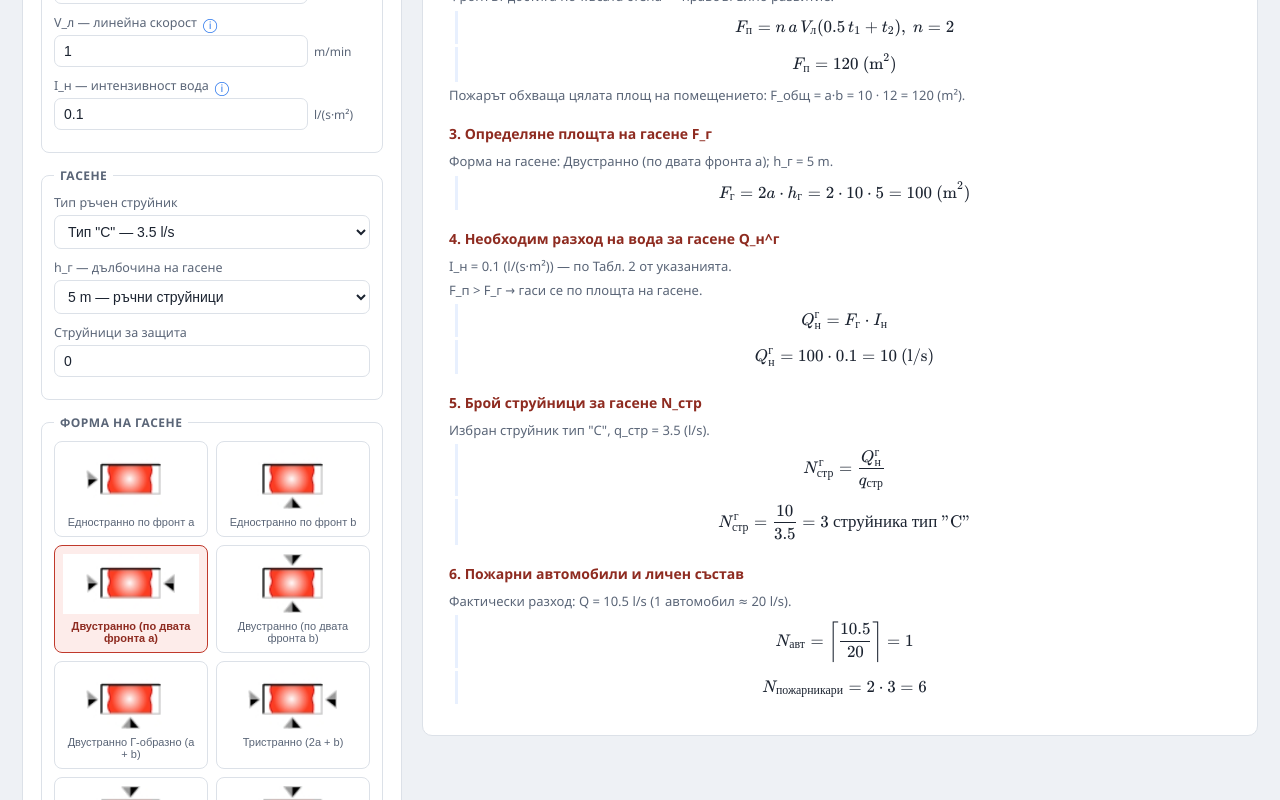
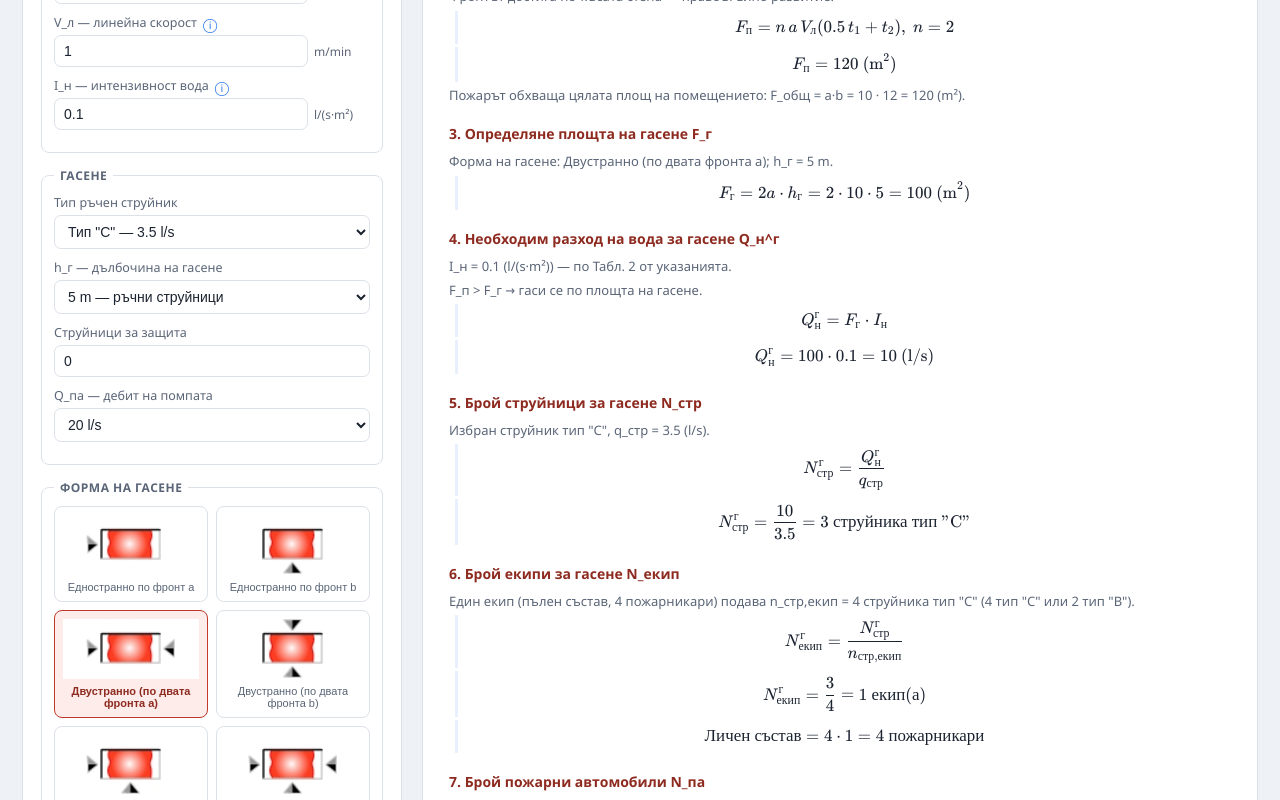
Before and after one commit to plamen911/ppo-calculator, a React (Vite) app: page / in a window 1280 px wide. Shown: the part 600-1400 px from the top of the page. Built offline with nearby package versions, Linux system fonts and the light colour scheme.

Commit message:
feat: align Раздел I teams/vehicles with PDF §7–§8 (formulas 21–23)

```diff
--- a/src/calc/sectionI.ts
+++ b/src/calc/sectionI.ts
@@ -14,10 +14,12 @@ import {
 export type JetType = 'B' | 'C'
 export const JET_FLOW: Record<JetType, number> = { B: 7, C: 3.5 }
 
-/** Дебит на струйник за защита (струя "C"), [l/s]. */
+/** Дебит на струйник за защита (струйник "C"), [l/s]. */
 const PROTECTION_JET_FLOW = 3.5
-/** Производителност на един пожарен автомобил, [l/s]. */
-const TRUCK_CAPACITY = 20
+/** Струйници, които подава един екип (пълен състав): 4 тип "C" или 2 тип "B". */
+const TEAM_JETS: Record<JetType, number> = { B: 2, C: 4 }
+/** Коефициент на използване на помпата (формула 23). */
+const PUMP_FACTOR = 0.8
 
 export interface SectionIInput {
   /** t_дс — време до съобщението за пожар, [min]. */
@@ -40,8 +42,10 @@ export interface SectionIInput {
   jet: JetType
   /** h_г — дълбочина на гасене, [m] (5 ръчни, 10 лафетни). */
   hg: number
-  /** Брой струйници за защита (струя "C"). */
+  /** Брой струйници за защита (струйник "C"). */
   protectionJets: number
+  /** Q_па — дебит на помпата на един пожарен автомобил, [l/s]. */
+  Qpa: number
 }
 
 export interface SectionIResult {
@@ -57,8 +61,12 @@ export interface SectionIResult {
   N_jets_total: number
   /** Брой пожарни автомобили. */
   N_trucks: number
-  /** Брой пожарникари (струяри). */
-  N_firefighters: number
+  /** Брой екипи за гасене N_екип^г. */
+  N_teams_g: number
+  /** Общ брой екипи N_екип = N_екип^г + N_екип^з. */
+  N_teams: number
+  /** Личен състав = 4 · N_екип. */
+  N_personnel: number
 }
 
 export function calcSectionI(inp: SectionIInput): CalcOutput<SectionIResult> {
@@ -152,14 +160,12 @@ export function calcSectionI(inp: SectionIInput): CalcOutput<SectionIResult> {
     tex: `N_{стр}^{г} = \\dfrac{${fmt(Qg)}}{${q}} = ${N_jets}\\ \\text{струйника тип "${jet}"}`,
   })
 
-  // Струйници за защита (струя "C").
+  // Струйници за защита (струйник "C").
   const N_jets_total = N_jets + z
-  let Qfact = N_jets * q
   if (z > 0) {
-    Qfact += z * PROTECTION_JET_FLOW
     steps.push({
       kind: 'note',
-      text: `Струйници за защита: N_стр^з = ${z} (струя "C", по ${PROTECTION_JET_FLOW} l/s).`,
+      text: `Струйници за защита: N_стр^з = ${z} (струйник "C", по ${PROTECTION_JET_FLOW} l/s).`,
     })
     steps.push({ kind: 'math', tex: 'N_{стр}^{об} = N_{стр}^{г} + N_{стр}^{з}' })
     steps.push({
@@ -168,29 +174,60 @@ export function calcSectionI(inp: SectionIInput): CalcOutput<SectionIResult> {
     })
   }
 
-  // --- 6. Пожарни автомобили и пожарникари ---
-  const N_trucks = ceil(Qfact / TRUCK_CAPACITY)
-  const N_firefighters = N_jets * 2 + z * 1
-  steps.push({ kind: 'heading', text: '6. Пожарни автомобили и личен състав' })
+  // --- 6. Брой екипи за гасене N_екип (формули 21, 22) ---
+  const n_team = TEAM_JETS[jet]
+  const N_teams_g = ceil(N_jets / n_team)
+  const N_teams_z = z > 0 ? ceil(z / TEAM_JETS.C) : 0 // струйниците за защита са тип "C"
+  const N_teams = N_teams_g + N_teams_z
+  const N_personnel = N_teams * 4
+  steps.push({ kind: 'heading', text: '6. Брой екипи за гасене N_екип' })
   steps.push({
     kind: 'note',
-    text: `Фактически разход: Q = ${fmt(Qfact)} l/s (1 автомобил ≈ ${TRUCK_CAPACITY} l/s).`,
+    text: `Един екип (пълен състав, 4 пожарникари) подава n_стр,екип = ${n_team} струйника тип "${jet}" (4 тип "C" или 2 тип "B").`,
   })
+  steps.push({ kind: 'math', tex: 'N_{екип}^{г} = \\dfrac{N_{стр}^{г}}{n_{стр,екип}}' })
   steps.push({
     kind: 'math',
-    tex: `N_{авт} = \\left\\lceil \\dfrac{${fmt(Qfact)}}{${TRUCK_CAPACITY}} \\right\\rceil = ${N_trucks}`,
+    tex: `N_{екип}^{г} = \\dfrac{${N_jets}}{${n_team}} = ${N_teams_g}\\ \\text{екип(а)}`,
   })
+  if (z > 0) {
+    steps.push({
+      kind: 'math',
+      tex: `N_{екип}^{з} = \\left\\lceil \\dfrac{${z}}{${TEAM_JETS.C}} \\right\\rceil = ${N_teams_z}`,
+    })
+    steps.push({ kind: 'math', tex: 'N_{екип} = N_{екип}^{г} + N_{екип}^{з}' })
+    steps.push({
+      kind: 'math',
+      tex: `N_{екип} = ${N_teams_g} + ${N_teams_z} = ${N_teams}\\ \\text{екип(а)}`,
+    })
+  }
   steps.push({
     kind: 'math',
-    tex:
-      z > 0
-        ? `N_{пожарникари} = 2 \\cdot ${N_jets} + 1 \\cdot ${z} = ${N_firefighters}`
-        : `N_{пожарникари} = 2 \\cdot ${N_jets} = ${N_firefighters}`,
+    tex: `\\text{Личен състав} = 4 \\cdot ${N_teams} = ${N_personnel}\\ \\text{пожарникари}`,
   })
 
+  // --- 7. Брой пожарни автомобили N_па (формула 23) ---
+  let N_trucks = 0
+  steps.push({ kind: 'heading', text: '7. Брой пожарни автомобили N_па' })
+  if (inp.Qpa > 0) {
+    N_trucks = ceil(Qg / (PUMP_FACTOR * inp.Qpa))
+    steps.push({
+      kind: 'note',
+      text: `Q_па = ${fmt(inp.Qpa)} l/s — дебит на помпата; използваемост ${PUMP_FACTOR} (0.8·Q_па).`,
+    })
+    steps.push({ kind: 'math', tex: 'N_{па}^{г} = \\dfrac{Q_{н}^{г}}{0.8\\, Q_{па}}' })
+    steps.push({
+      kind: 'math',
+      tex: `N_{па}^{г} = \\left\\lceil \\dfrac{${fmt(Qg)}}{0.8 \\cdot ${fmt(inp.Qpa)}} \\right\\rceil = ${N_trucks}`,
+    })
+  } else {
+    warnings.push('Q_па трябва да е положителен — въведете дебит на помпата, за да се изчисли броят автомобили.')
+  }
+
   steps.push({ kind: 'result', label: 'Брой струйници (общо)', tex: `${N_jets_total}` })
+  steps.push({ kind: 'result', label: 'Брой екипи', tex: `${N_teams}` })
+  steps.push({ kind: 'result', label: 'Личен състав', tex: `${N_personnel}` })
   steps.push({ kind: 'result', label: 'Брой пожарни автомобили', tex: `${N_trucks}` })
-  steps.push({ kind: 'result', label: 'Брой пожарникари', tex: `${N_firefighters}` })
 
   // Валидни ли са геометрията/формата.
   if (Fg <= 0) {
@@ -209,7 +246,9 @@ export function calcSectionI(inp: SectionIInput): CalcOutput<SectionIResult> {
       N_jets,
       N_jets_total,
       N_trucks,
-      N_firefighters,
+      N_teams_g,
+      N_teams,
+      N_personnel,
     },
     steps,
     warnings,
--- a/src/ui/SectionIPanel.tsx
+++ b/src/ui/SectionIPanel.tsx
@@ -17,6 +17,7 @@ const initial: SectionIInput = {
   jet: 'C',
   hg: 5,
   protectionJets: 0,
+  Qpa: 20,
 }
 
 export function SectionIPanel() {
@@ -89,6 +90,21 @@ export function SectionIPanel() {
             step={1}
             min={0}
           />
+          <SelectField
+            label="Q_па — дебит на помпата"
+            value={String(inp.Qpa)}
+            onChange={(v) => set('Qpa', Number(v))}
+            options={[
+              { value: '10', label: '10 l/s' },
+              { value: '16', label: '16 l/s' },
+              { value: '20', label: '20 l/s' },
+              { value: '30', label: '30 l/s' },
+              { value: '40', label: '40 l/s' },
+              { value: '50', label: '50 l/s' },
+              { value: '60', label: '60 l/s' },
+              { value: '100', label: '100 l/s' },
+            ]}
+          />
         </fieldset>
 
         <fieldset>
```
Also changed, not shown: 2 other files (tests, documents, lock files or other folders).
